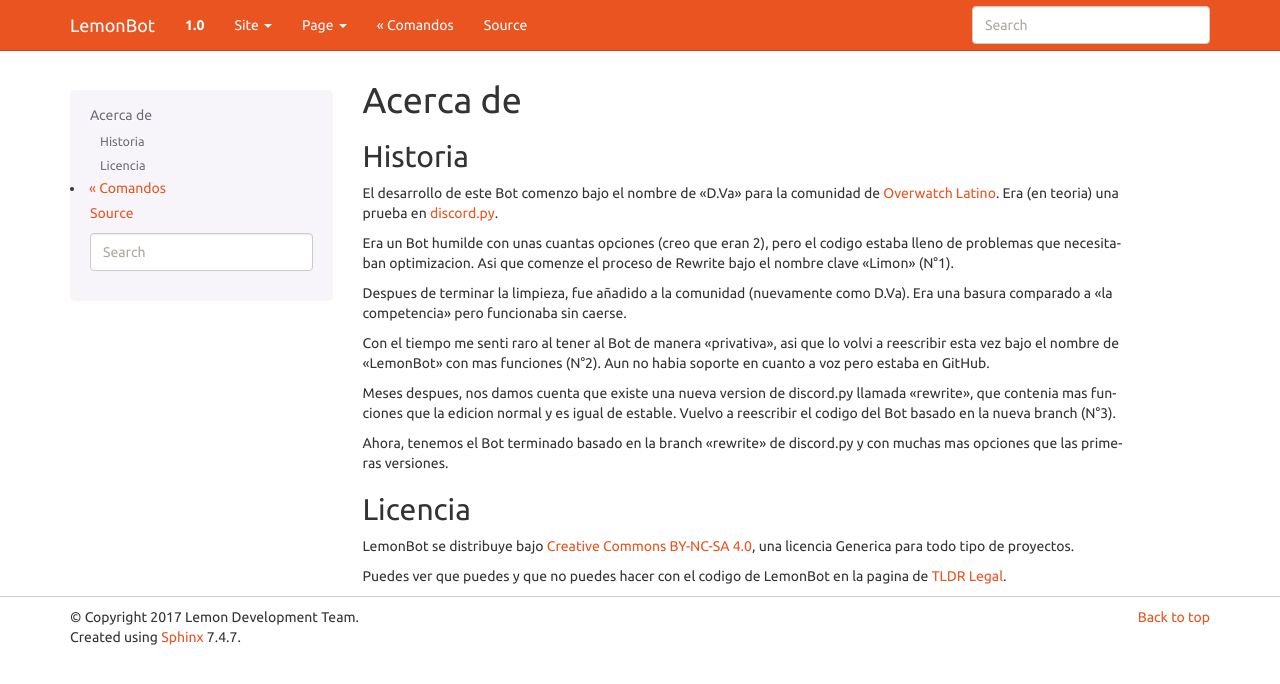
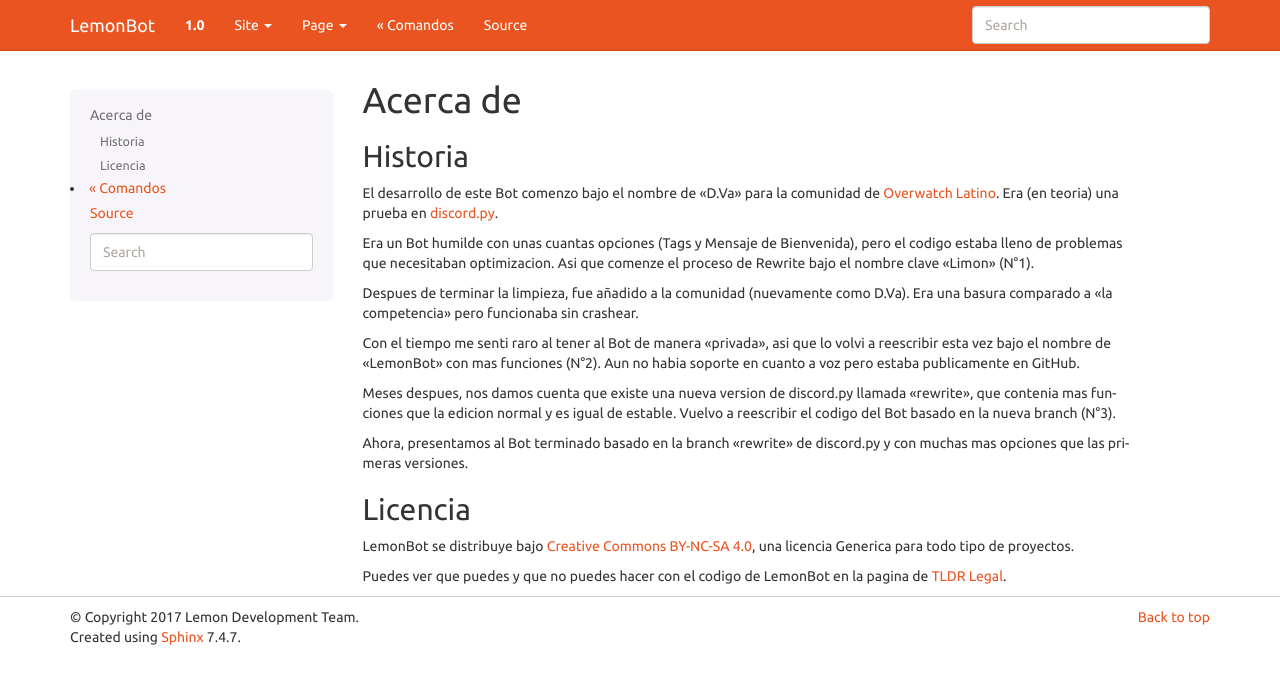
Before and after one commit to fossabot/LemonBot, a Sphinx documentation site: the page built from docs/about.rst, in a window 1280 px wide. Shown: the top 684 px of the page. Built offline with Sphinx 7.4.7, drawn with Linux system fonts in a browser that asks for light colours.

Commit message:
Mejores explicaciones

```diff
--- a/docs/about.rst
+++ b/docs/about.rst
@@ -7,15 +7,15 @@ Historia
 ---------
 El desarrollo de este Bot comenzo bajo el nombre de "D.Va" para la comunidad de `Overwatch Latino`_. Era (en teoria) una prueba en `discord.py`_.
 
-Era un Bot humilde con unas cuantas opciones (creo que eran 2), pero el codigo estaba lleno de problemas que necesitaban optimizacion. Asi que comenze el proceso de Rewrite bajo el nombre clave "Limon" (N°1).
+Era un Bot humilde con unas cuantas opciones (Tags y Mensaje de Bienvenida), pero el codigo estaba lleno de problemas que necesitaban optimizacion. Asi que comenze el proceso de Rewrite bajo el nombre clave "Limon" (N°1).
 
-Despues de terminar la limpieza, fue añadido a la comunidad (nuevamente como D.Va). Era una basura comparado a "la competencia" pero funcionaba sin caerse.
+Despues de terminar la limpieza, fue añadido a la comunidad (nuevamente como D.Va). Era una basura comparado a "la competencia" pero funcionaba sin crashear.
 
-Con el tiempo me senti raro al tener al Bot de manera "privativa", asi que lo volvi a reescribir esta vez bajo el nombre de "LemonBot" con mas funciones (N°2). Aun no habia soporte en cuanto a voz pero estaba en GitHub.
+Con el tiempo me senti raro al tener al Bot de manera "privada", asi que lo volvi a reescribir esta vez bajo el nombre de "LemonBot" con mas funciones (N°2). Aun no habia soporte en cuanto a voz pero estaba publicamente en GitHub.
 
 Meses despues, nos damos cuenta que existe una nueva version de discord.py llamada "rewrite", que contenia mas funciones que la edicion normal y es igual de estable. Vuelvo a reescribir el codigo del Bot basado en la nueva branch (N°3).
 
-Ahora, tenemos el Bot terminado basado en la branch "rewrite" de discord.py y con muchas mas opciones que las primeras versiones.
+Ahora, presentamos al Bot terminado basado en la branch "rewrite" de discord.py y con muchas mas opciones que las primeras versiones.
 
 Licencia
 ---------
```
